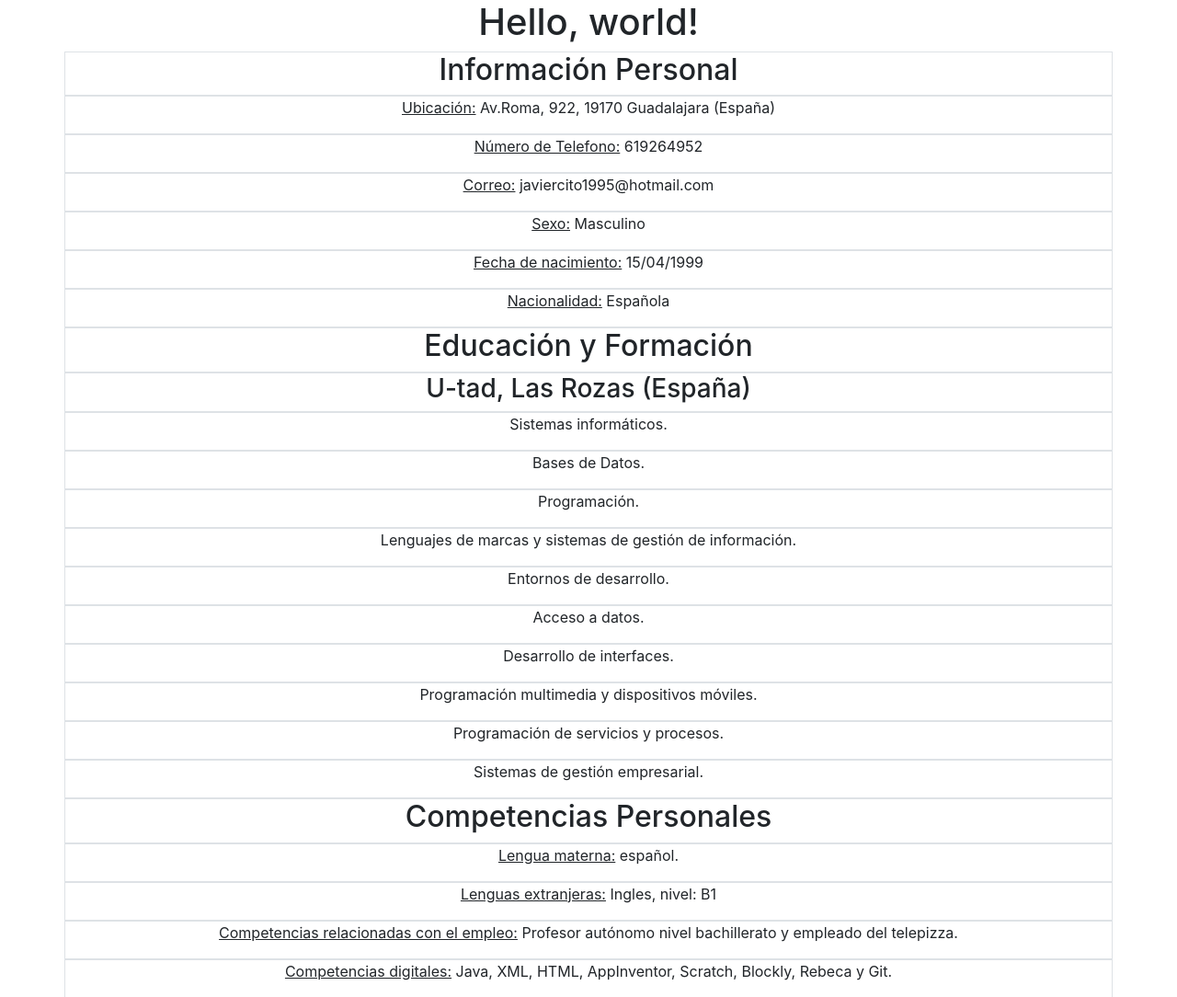
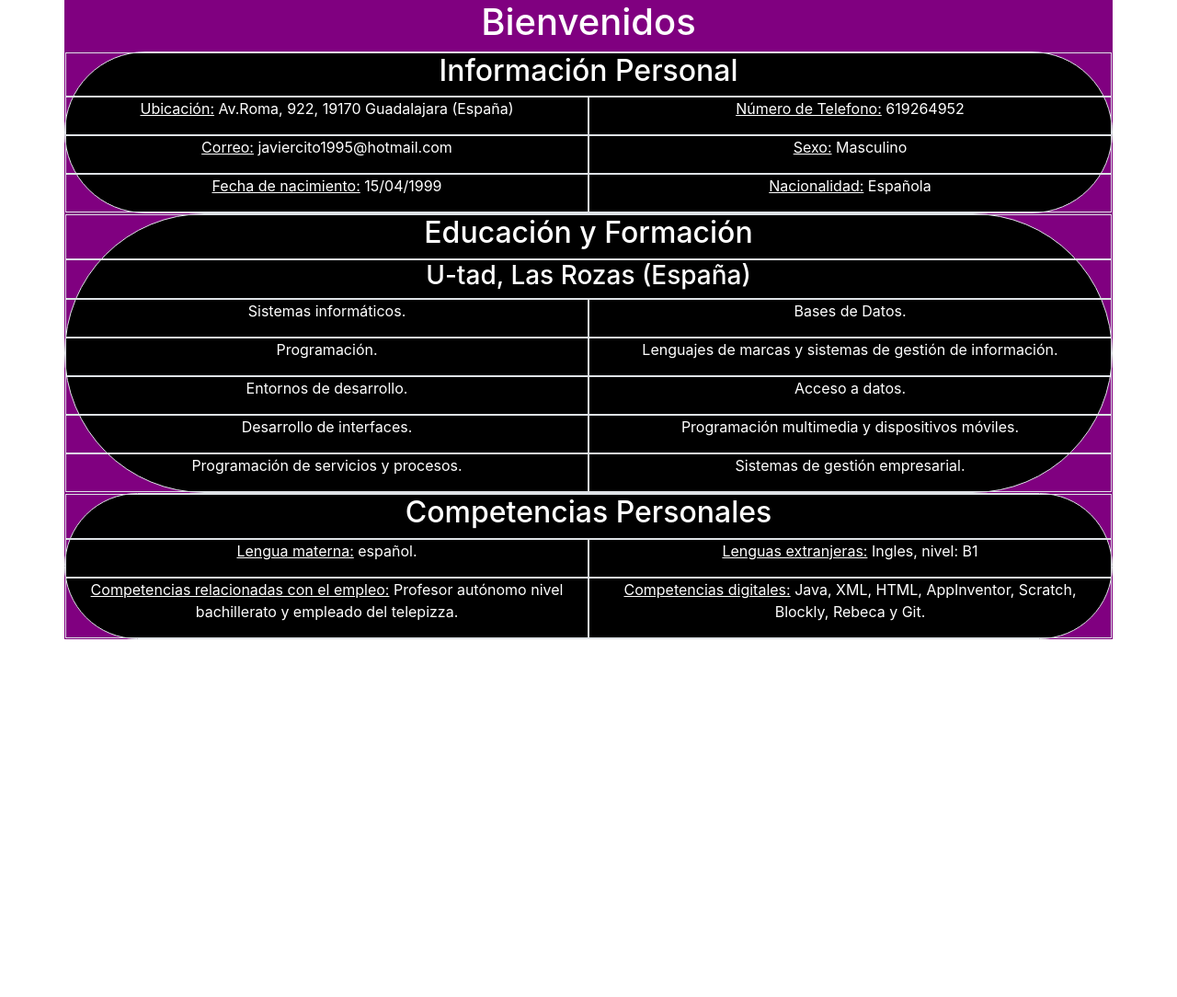
Before and after one commit to Restivejuvi/AjustesCols, a plain HTML site: page PruebaColumnas/Index.html in a window 1280 px wide. Shown: the whole page at 92% size. After the commit the page ends 800 px from the top, so only its background shows below. Drawn offline with nearby package versions, Linux system fonts and the light colour scheme.

Commit message:
Actualizado

```diff
--- a/PruebaColumnas/Estilitos.css
+++ b/PruebaColumnas/Estilitos.css
@@ -1,11 +1,25 @@
 .container{
+  background-color: purple;
+  color:white;
   text-align: center;
   width: 100%;
+}
 
-}
 .container .row{
   text-align: center;
+  border-color:purple;
 }
+
 .container .row .col{
-border-color: blue;
 }
+@media only screen and (min-width:981px){
+  .container .row{
+  border-radius: 180px;
+  background-color: black;
+  }
+}
+@media only screen and (min-width:1200px){
+  .container .row .col{
+
+  }
+}
--- a/PruebaColumnas/Index.html
+++ b/PruebaColumnas/Index.html
@@ -8,86 +8,86 @@
     <!-- Bootstrap CSS -->
     <link rel="stylesheet" href="https://stackpath.bootstrapcdn.com/bootstrap/4.2.1/css/bootstrap.min.css" integrity="sha384-GJzZqFGwb1QTTN6wy59ffF1BuGJpLSa9DkKMp0DgiMDm4iYMj70gZWKYbI706tWS" crossorigin="anonymous">
     <link rel="stylesheet" href="Estilitos.css">
-    <title>Hello, world!</title>
+    <title>PaginaWebs</title>
   </head>
   <body>
     <div class="container">
-      <h1>Hello, world!</h1>
-      <div class="row">
+      <h1>Bienvenidos</h1>
+      <div class="row border">
         <div class="col-12 border">
         <h2>Información Personal</h2>
         </div>
-        <div class="col-12 border">
+        <div class="col-12 col-xl-6 border">
           <p><u>Ubicación:</u> Av.Roma, 922, 19170 Guadalajara (España)</p>
           </div>
-          <div class="col-12 border">
+          <div class="col-12 col-xl-6 border">
           <p><u>Número de Telefono:</u> 619264952 </p>
           </div>
-          <div class="col-12 border">
+          <div class="col-12 col-xl-6 border">
           <p><u>Correo:</u> javiercito1995@hotmail.com </p>
           </div>
-          <div class="col-12 border">
+          <div class="col-12 col-xl-6 border">
           <p><u>Sexo:</u> Masculino </p>
           </div>
-          <div class="col-12 border">
+          <div class="col-12 col-xl-6 border">
           <p><u>Fecha de nacimiento:</u> 15/04/1999 </p>
           </div>
-          <div class="col-12 border">
+          <div class="col-12 col-xl-6 border">
           <p><u>Nacionalidad:</u> Española</p>
           </div>
       </div>
-      <div class="row">
+      <div class="row border">
         <div class="col-12 border">
           <h2>Educación y Formación</h2>
         </div>
         <div class="col-12 border">
           <h3>U-tad, Las Rozas (España)</h3>
             </div>
-          <div class="col-12 border">
+          <div class="col-12 col-xl-6 border">
             <p>Sistemas informáticos.</p>
               </div>
-            <div class="col-12 border">
+            <div class="col-12 col-xl-6 border">
             <p>Bases de Datos.</p>
               </div>
-            <div class="col-12 border">
+            <div class="col-12 col-xl-6 border">
             <p>Programación.</p>
               </div>
-            <div class="col-12 border">
+            <div class="col-12 col-xl-6 border">
             <p>Lenguajes de marcas y sistemas de gestión de información.</p>
               </div>
-            <div class="col-12 border">
+            <div class="col-12 col-xl-6 border">
             <p>Entornos de desarrollo.</p>
               </div>
-            <div class="col-12 border">
+            <div class="col-12 col-xl-6 border">
             <p>Acceso a datos.</p>
               </div>
-            <div class="col-12 border">
+            <div class="col-12 col-xl-6 border">
             <p>Desarrollo de interfaces.</p>
               </div>
-            <div class="col-12 border">
+            <div class="col-12 col-xl-6 border">
             <p>Programación multimedia y dispositivos móviles.</p>
               </div>
-            <div class="col-12 border">
+            <div class="col-12 col-xl-6 border">
             <p>Programación de servicios y procesos.</p>
               </div>
-            <div class="col-12 border">
+            <div class="col-12 col-xl-6 border">
             <p>Sistemas de gestión empresarial.</p>
               </div>
           </div>
-      <div class="row">
+      <div class="row border">
         <div class="col-12 border">
           <h2>Competencias Personales</h2>
           </div>
-          <div class="col-12 border">
+          <div class="col-12 col-xl-6 border">
             <p><u>Lengua materna:</u> español.</p>
             </div>
-            <div class="col-12 border">
+            <div class="col-12 col-xl-6 border">
             <p><u>Lenguas extranjeras:</u> Ingles, nivel: B1</p>
             </div>
-            <div class="col-12 border">
+            <div class="col-12 col-xl-6 border">
             <p><u>Competencias relacionadas con el empleo:</u> Profesor autónomo nivel bachillerato y empleado del telepizza.</p>
             </div>
-            <div class="col-12 border">
+            <div class="col-12 col-xl-6 border">
             <p><u>Competencias digitales:</u> Java, XML, HTML, AppInventor, Scratch, Blockly, Rebeca y Git.</p>
           </div>
       </div>
```
